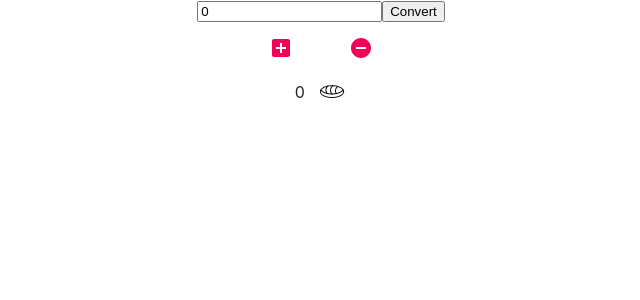
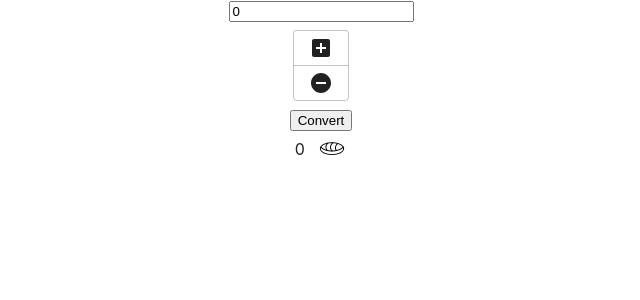
Before and after one commit to vvn-chvz/mayan_base20, a React (Create React App) app: page / in a window 1280 px wide. Shown: the top 300 px of the page, without its empty margins (319-959 px from the left). Built offline with nearby package versions, Linux system fonts and the light colour scheme.

Commit message:
ButtonContainer style around PlusMinus component

```diff
--- a/src/component/InputContainer.jsx
+++ b/src/component/InputContainer.jsx
@@ -57,11 +57,9 @@ export default class InputContainer extends React.Component {
         <form onSubmit={this.convertHandler}>
           <Box color="text.primary">
             <input type="number" step="1" value={this.state.value} onChange={this.handleChange} />
+            <PlusMinus add={this.IncrementItem} subtract={this.DecrementItem} />
             <button onClick={this.convertHandler}>Convert</button>
           </Box>
-
-            <PlusMinus add={this.IncrementItem} subtract={this.DecrementItem} />
-
           <Box color="text.primary">
             {this.state.result.map((number, i) =>
               <li className={i} key={i}><span>{number}</span> <img alt="" src={images[number + '.png']} /></li>
--- a/src/component/PlusMinus.jsx
+++ b/src/component/PlusMinus.jsx
@@ -1,6 +1,7 @@
 import React from 'react';
 import { makeStyles } from '@material-ui/core/styles';
 import IconButton from '@material-ui/core/Button';
+import ButtonGroup from '@material-ui/core/ButtonGroup';
 import AddCircleIcon from '@material-ui/icons/AddBox';
 import RemoveCircleIcon from '@material-ui/icons/RemoveCircle';
 
@@ -19,12 +20,14 @@ const PlusMinus = (props) => {
 
     return (
         <div className={classes.root}>
-            <IconButton color="secondary" aria-label="add" onClick={props.add}>
+        <ButtonGroup orientation="vertical" aria-label="vertical outlined button group">
+            <IconButton aria-label="add" onClick={props.add}>
                 <AddCircleIcon />
             </IconButton>
-            <IconButton color="secondary" aria-label="subtract" onClick={props.subtract}>
+            <IconButton aria-label="subtract" onClick={props.subtract}>
                 <RemoveCircleIcon />
             </IconButton>
+        </ButtonGroup>
         </div>
     );
 }
```
